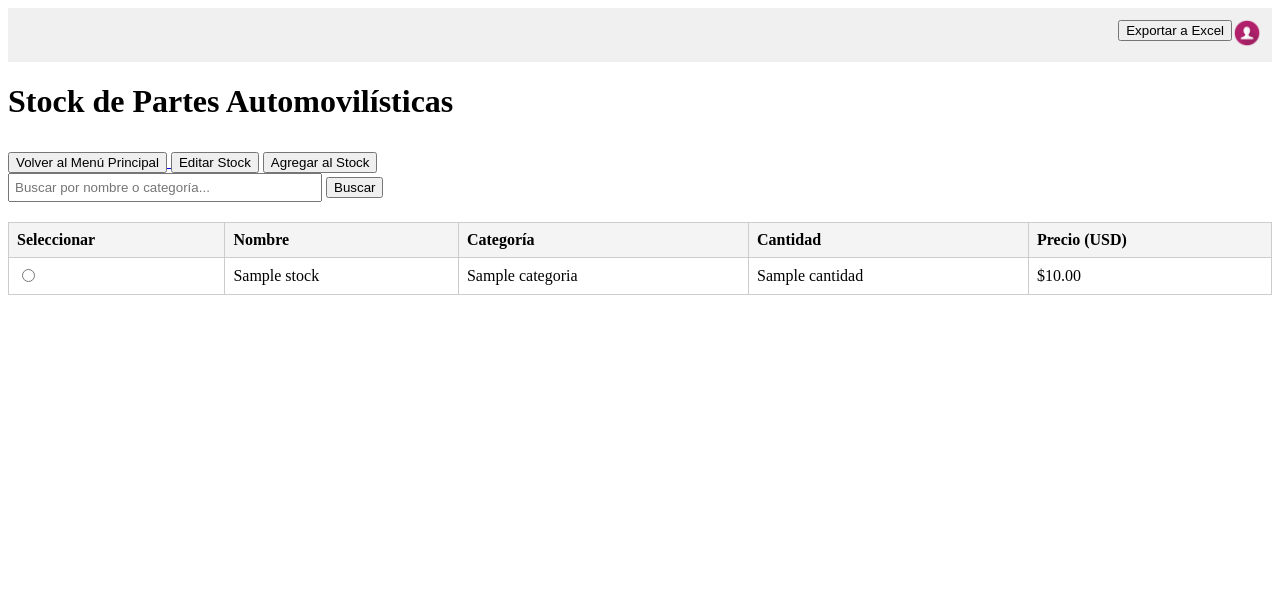
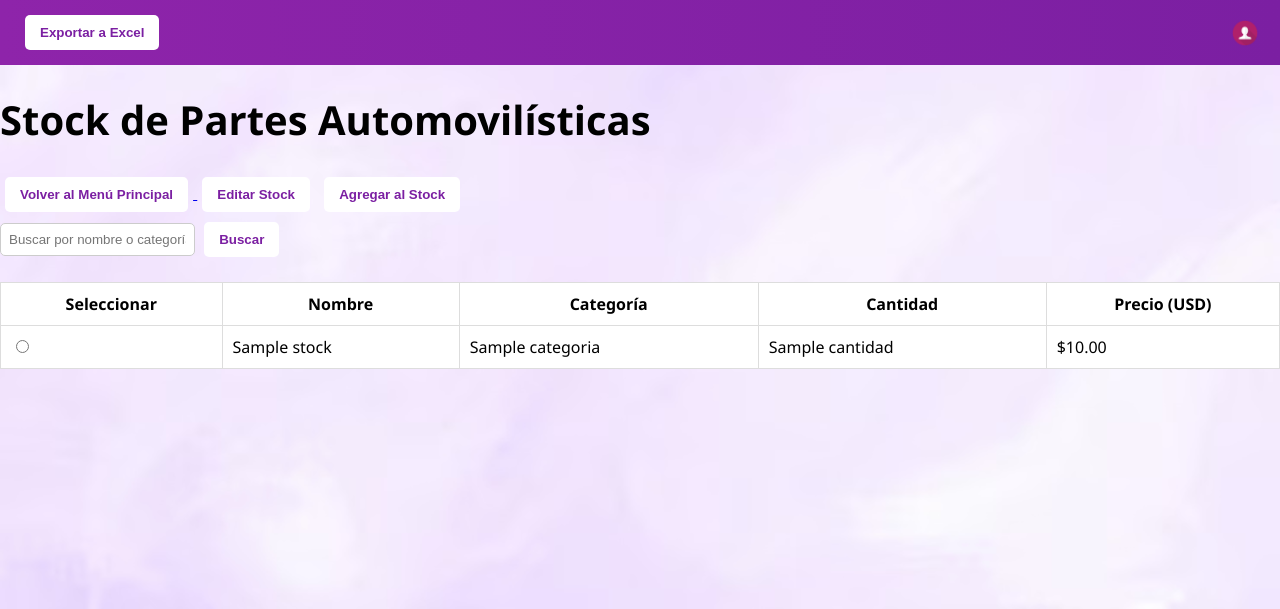
Before and after one commit to SharkCtts/Taller_LS3, a Flask app: page /visualizar in a window 1280 px wide. Shown: the top 609 px of the page. Run offline with Flask 3, Linux system fonts and the light colour scheme; the visitor is signed in with stand-in values (Sample User, id 1); a database or web service that is not in the repository returns one stand-in record (values such as "Sample title").

Commit message:
css de visualizar actualizado
primera version del css actualizado

```diff
--- a/static/css/visualizar.css
+++ b/static/css/visualizar.css
@@ -1,59 +1,90 @@
-/* static/css/estilos.css */
-
-table {
-    border-collapse: collapse;
-    width: 100%;
-    margin-top: 20px;
-}
-
-th, td {
-    border: 1px solid #ccc;
-    padding: 8px;
-    text-align: left;
-}
-
-th {
-    background-color: #f4f4f4;
-}
-
-input[type="text"] {
-    padding: 5px;
-    width: 300px;
-}
-
-form {
-    margin-bottom: 10px;
-}
-
+/* En static/css/visualizar.css */
 .top-bar {
+    background: linear-gradient(to right, #8e24aa, #7b1fa2);
+    color: white;
+    padding: 10px 20px;
     display: flex;
-    justify-content: flex-end;
+    justify-content: space-between;
     align-items: center;
-    padding: 10px;
-    background-color: #f0f0f0;
 }
 
 .user-button {
+    cursor: pointer;
     position: relative;
-    cursor: pointer;
+}
+
+.user-button img {
+    margin-left: 10px;
+    vertical-align: middle;
 }
 
 .dropdown {
     display: none;
     position: absolute;
-    top: 30px;
+    top: 35px;
     right: 0;
-    background: white;
+    background-color: white;
+    border: 1px solid #ccc;
+    z-index: 10;
+    padding: 10px;
+}
+
+.dropdown a {
+    color: #333;
+    text-decoration: none;
+}
+
+.landing-container {
+    padding: 40px;
+    color: white;
+    background: linear-gradient(to right, #7b1fa2, #8e24aa);
+    min-height: 100vh;
+}
+
+h1 {
+    font-size: 2.5rem;
+    margin-bottom: 20px;
+    font-weight: bold;
+}
+
+button {
+    margin: 5px;
+    padding: 10px 15px;
+    background-color: #ffffff;
+    color: #7b1fa2;
+    border: none;
+    border-radius: 5px;
+    font-weight: bold;
+    cursor: pointer;
+}
+
+button:hover {
+    background-color: #f0f0f0;
+}
+
+input[type="text"] {
+    padding: 8px;
+    border-radius: 5px;
     border: 1px solid #ccc;
 }
 
-.dropdown a {
-    display: block;
-    padding: 10px;
-    text-decoration: none;
+table {
+    width: 100%;
+    background-color: rgb(255, 255, 255);
     color: black;
+    border-collapse: collapse;
+    margin-top: 20px;
 }
 
-.dropdown a:hover {
-    background-color: #eee;
+th, td {
+    padding: 10px;
+    border: 1px solid #ddd;
 }
+
+body {
+    margin: 0;
+    font-family: 'Segoe UI', sans-serif;
+    background-image: url("../img/fondo_login.png");
+    background-size: cover;
+    background-position: center;
+}
```
